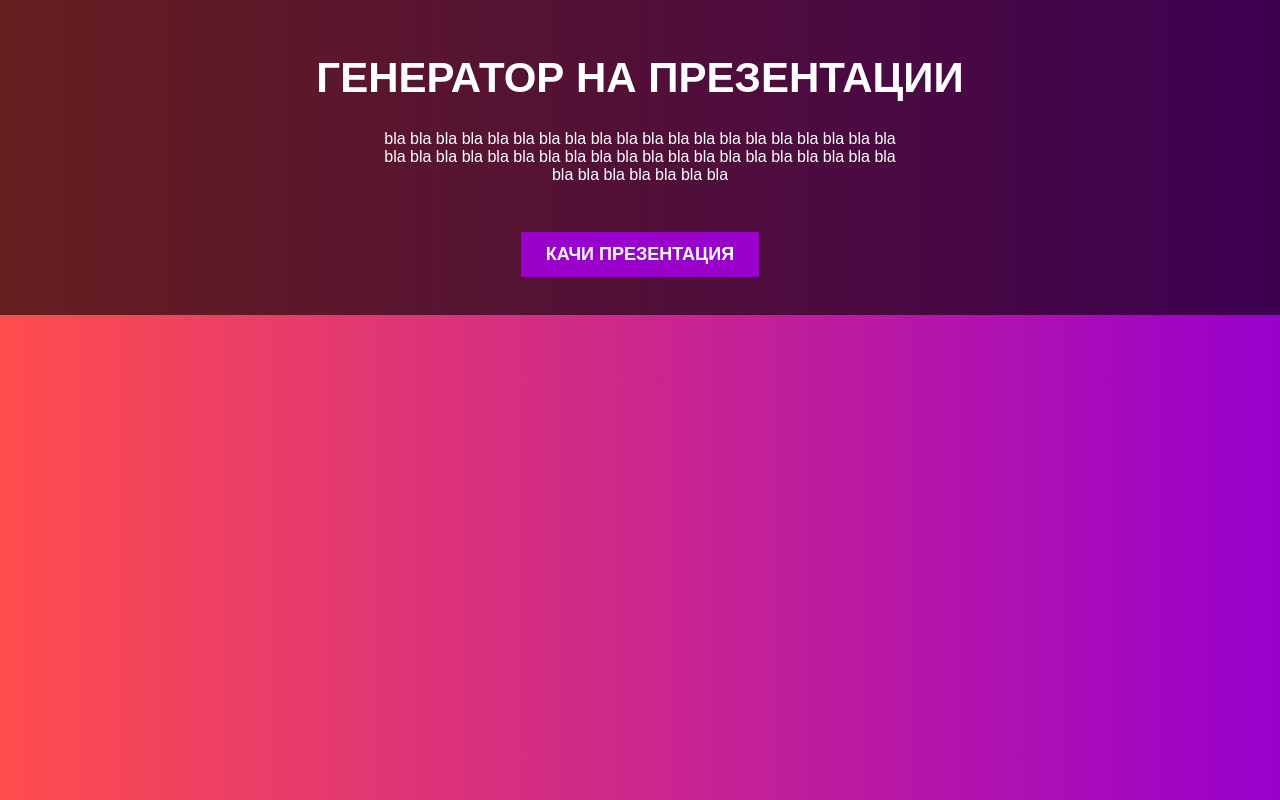
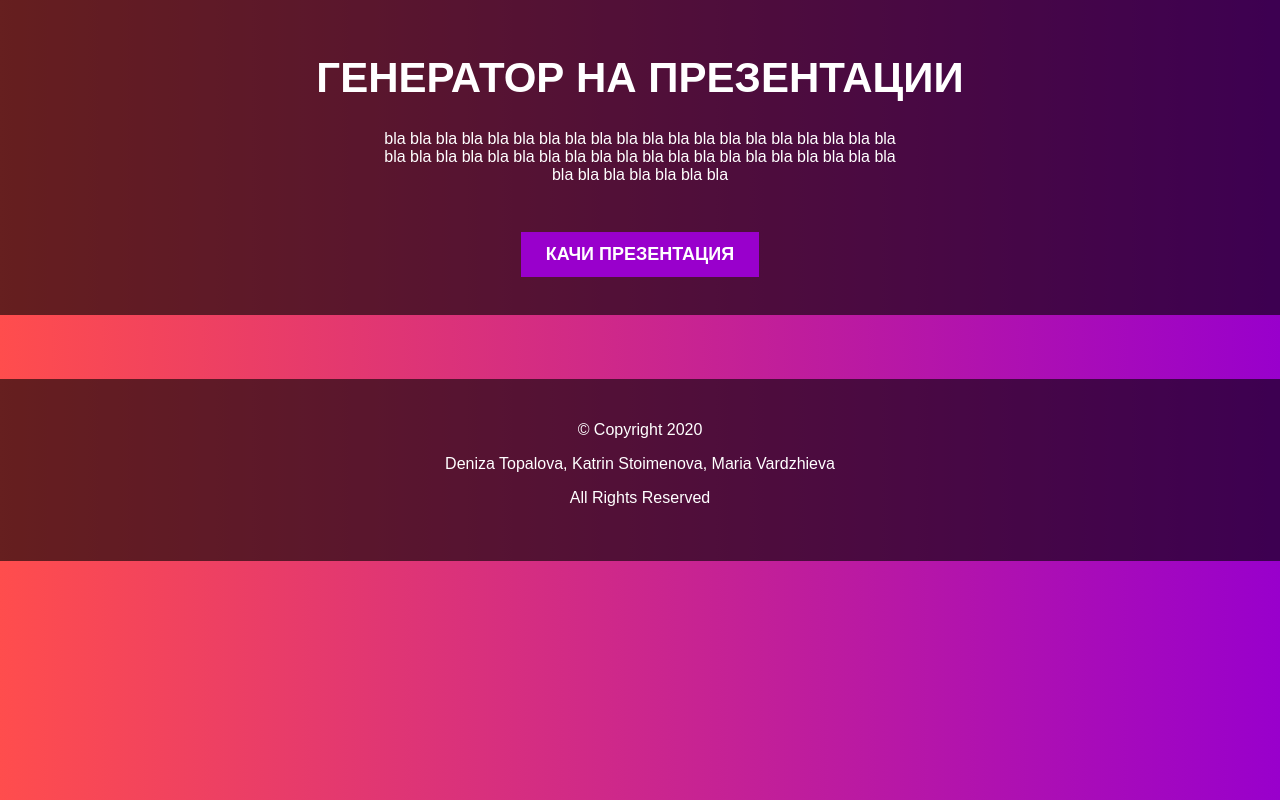
Before and after one commit to kstoimenova/presentation-generator, a PHP site: page / in a window 1280 px wide. Run offline with PHP 8.4, Linux system fonts and the light colour scheme; data that the repository does not hold is empty.

Commit message:
Added footer

```diff
--- a/css/index.css
+++ b/css/index.css
@@ -7,6 +7,9 @@ body {
     font-family: "Poppins", sans-serif;
     margin: 0;
 }
+
+
+/* header */
 
 header {
     padding: 2% 0% 3% 0%;
@@ -51,6 +54,9 @@ a {
     text-decoration: none;
 }
 
+
+/* categories */
+
 .categories {
     background: rgba(0, 0, 0, 0.6);
     margin: 5% 20% 5%;
@@ -94,3 +100,16 @@ a {
 .presentations a:hover {
     background-color: #ddd;
 }
+
+
+/* footer */
+
+footer {
+    padding: 2% 0% 3% 0%;
+    background: rgba(0, 0, 0, 0.6);
+}
+
+.footer-content {
+    color: white;
+    text-align: center;
+}
--- a/views/index.php
+++ b/views/index.php
@@ -52,5 +52,13 @@
 
     </div>
 
+    <footer>
+        <div class="footer-content">
+        <p>© Copyright 2020</p>
+        <p>Deniza Topalova, Katrin Stoimenova, Maria Vardzhieva</p>
+        <p>All Rights Reserved</p>
+        </div>
+    </footer>
+
 </body>
 </html>
```
